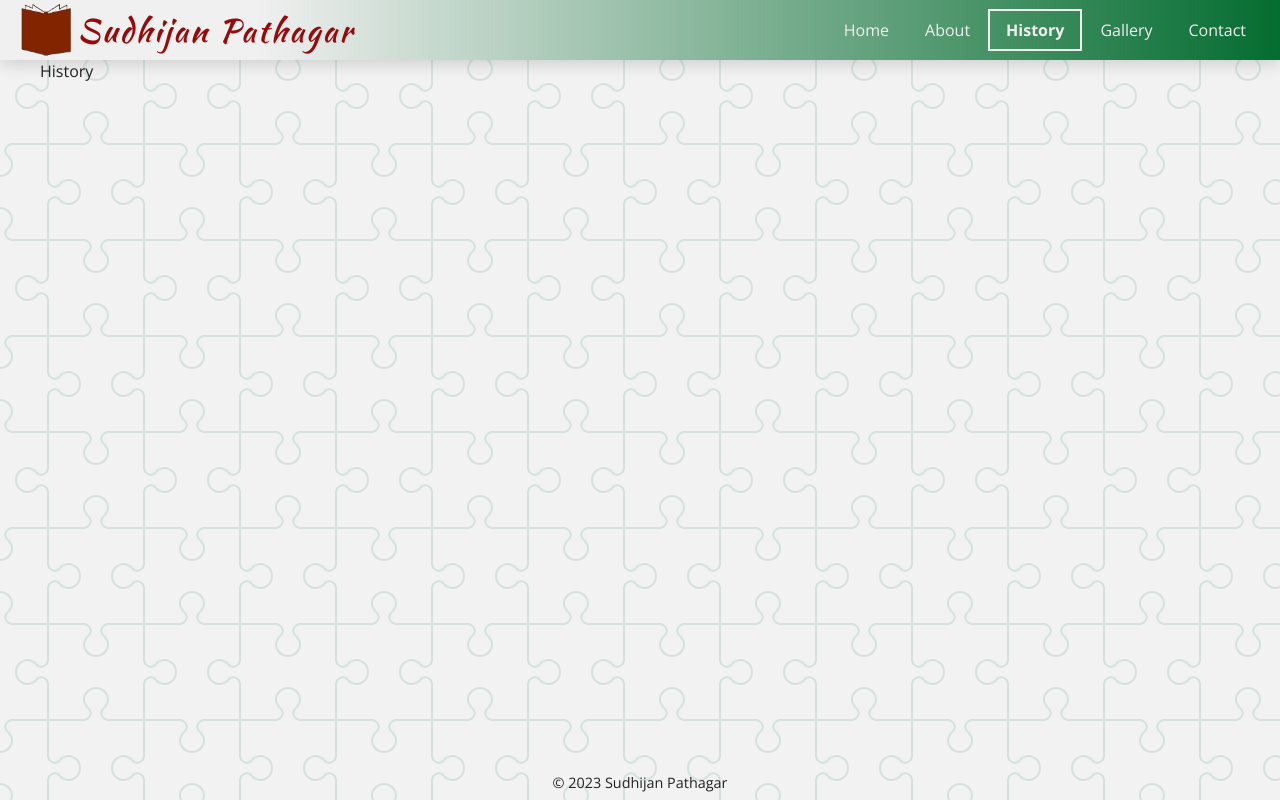
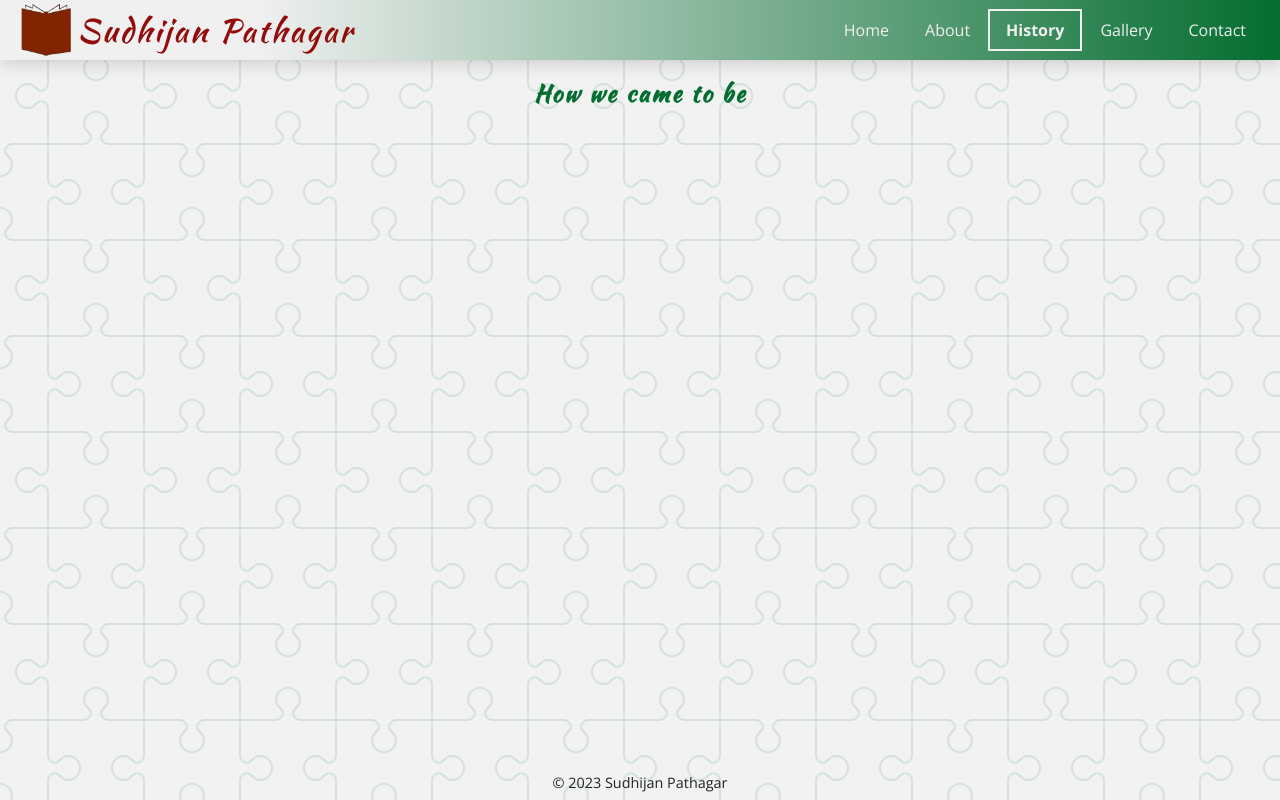
Before and after one commit to Anik7303/pathagar, a React (Create React App) app: page /history in a window 1280 px wide. Built offline with nearby package versions, Linux system fonts and the light colour scheme.

Commit message:
working on history page

```diff
--- a/src/pages/History.css
+++ b/src/pages/History.css
@@ -0,0 +1,7 @@
+.section-title {
+  color: var(--color-primary);
+  font-family: "Kaushan Script", sans-serif;
+  font-size: 1.5rem;
+  letter-spacing: 2px;
+  margin-top: 1rem;
+}
--- a/src/pages/History.jsx
+++ b/src/pages/History.jsx
@@ -3,7 +3,11 @@ import React from "react";
 import "./History.css";
 
 function History() {
-  return <div className="container">History</div>;
+  return (
+    <div className="container">
+      <h2 className="section-title">How we came to be</h2>
+    </div>
+  );
 }
 
 export default History;
```
